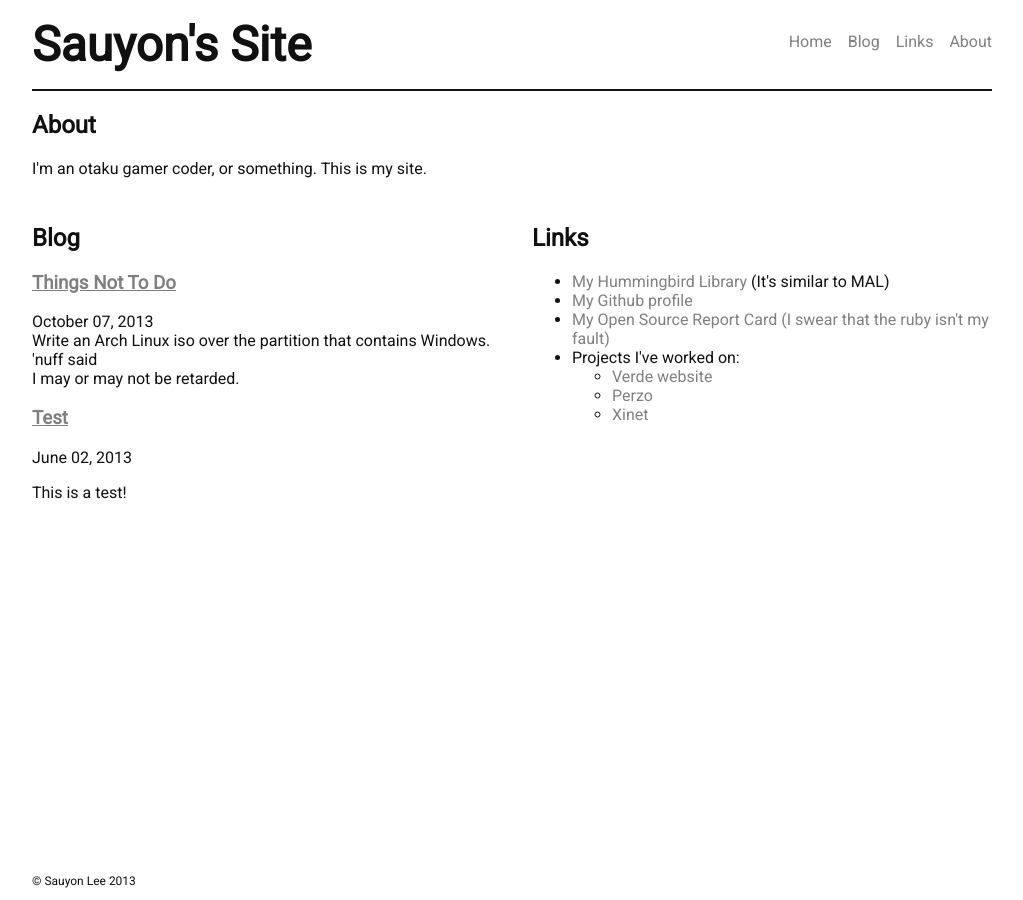
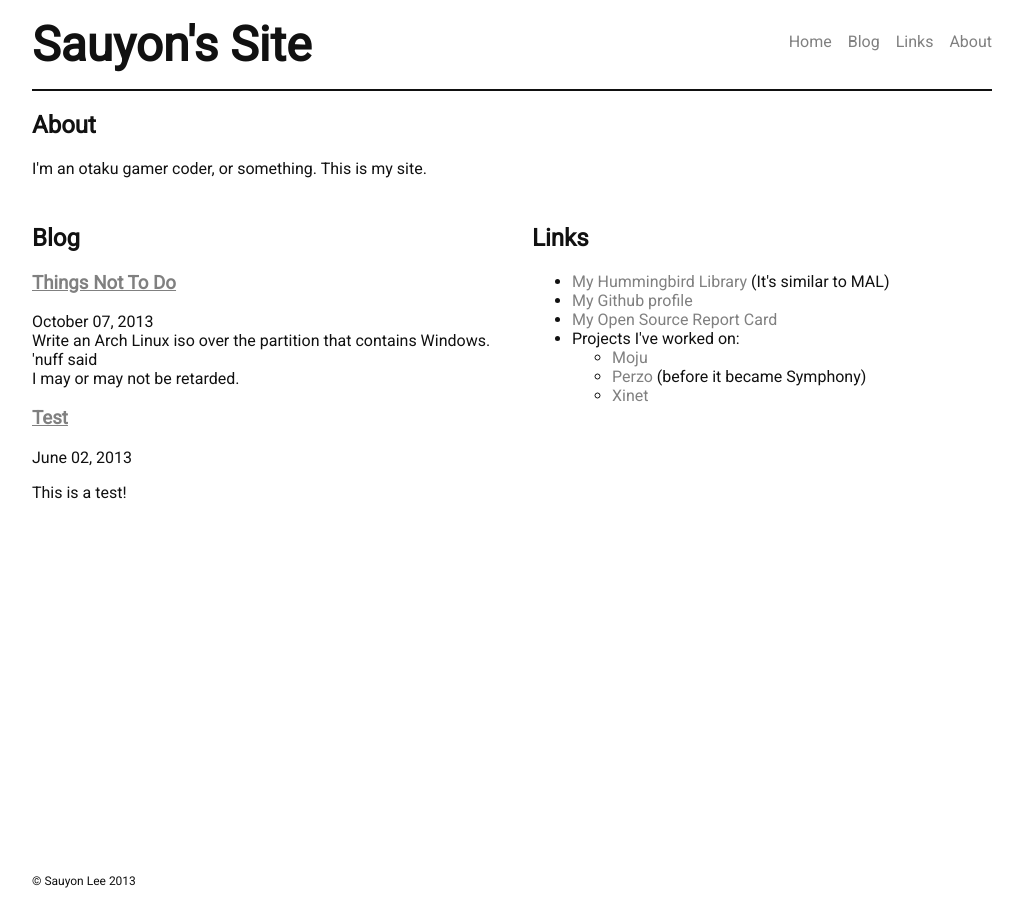
Before and after one commit to sauyon/sauyon.github.io, a Jekyll site: the page built from index.html, in a window 1280 px wide. Shown: the whole page, without its empty margins (128-1151 px from the left). Built offline with Jekyll 4.4.1, drawn with Linux system fonts in a browser that asks for light colours.

Commit message:
Update links again

```diff
--- a/index.html
+++ b/index.html
@@ -27,11 +27,11 @@ layout: default
   <ul>
     <li><a href="http://hummingbird.me/users/Sauyon/library">My Hummingbird Library</a> (It's similar to MAL)</li>
     <li><a href="https://github.com/sauyon">My Github profile</a></li>
-    <li><a href="http://osrc.dfm.io/sauyon">My Open Source Report Card (I swear that the ruby isn't my fault)</a></li>
+    <li><a href="http://osrc.dfm.io/sauyon">My Open Source Report Card</a></li>
     <li>Projects I've worked on:
       <ul>
-        <li><a href="http://verdemagazine.com">Verde website</a></li>
-        <li><a href="https://perzo.com">Perzo</a></li>
+        <li><a href="https://getmoju.com">Moju</a></li>
+        <li><a href="https://www.perzo.com">Perzo</a> (before it became Symphony)</li>
        	<li><a href="http://xinet.com">Xinet</a></li>
       </ul>
     </li>
```
